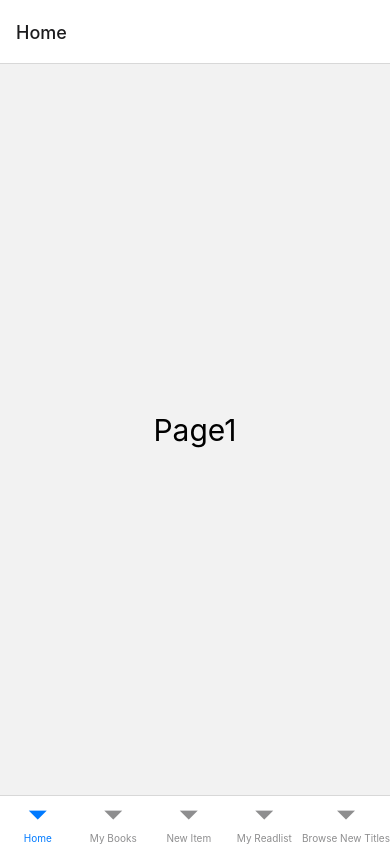
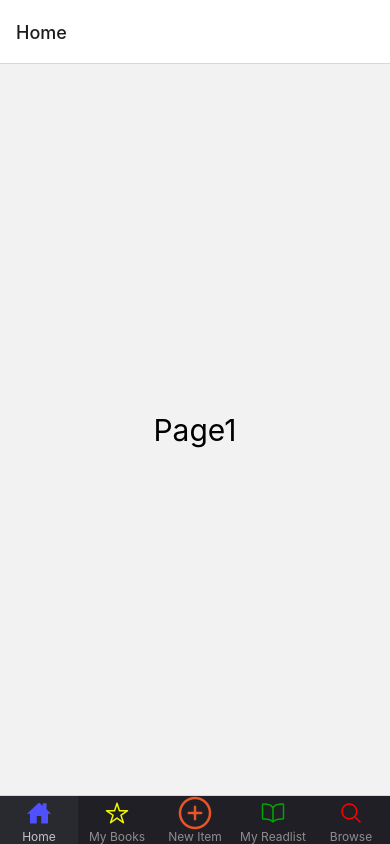
Before and after one commit to voidbloom13/book-lovers, a React Native app: screen / in a window 390 px wide. Built offline with nearby package versions, Linux system fonts and the light colour scheme.

Commit message:
Added basic styling to Navigation Tabs

```diff
--- a/App.js
+++ b/App.js
@@ -1,8 +1,10 @@
 import * as React from 'react';
 import { View, Text, StyleSheet } from 'react-native';
+
+// Navigation Imports
 import { NavigationContainer } from '@react-navigation/native';
 import { createBottomTabNavigator } from '@react-navigation/bottom-tabs';
-
+import Ionicons from '@expo/vector-icons/Ionicons';
 
 // Added temporary components to display navigation tabs, will be replaced as progress is made.
 
@@ -51,12 +53,46 @@ const Tab = createBottomTabNavigator();
 const App = () => {
   return (
     <NavigationContainer>
-      <Tab.Navigator>
+      <Tab.Navigator
+        screenOptions={({ route }) => ({
+          tabBarIcon: ({ focused, color, size}) => {
+            let iconName;
+            let iconSize = 24;
+            let iconColor;
+
+            if (route.name === 'Home') {
+              iconName = focused ? 'home-sharp' : 'home-outline';
+              iconColor = '#5050ff';
+            } else if (route.name === 'My Books') {
+              iconName = focused ? 'star' : 'star-outline';
+              iconColor = '#f0f700';
+            } else if (route.name === 'New Item') {
+              iconName = focused ? 'add-circle-sharp' : 'add-circle-outline';
+              iconSize = 40;
+              iconColor = '#e95429';
+            } else if (route.name === 'My Readlist') {
+              iconName = focused ? 'book-sharp' : 'book-outline';
+              iconColor = '#00a700';
+            } else if (route.name === 'Browse') {
+              iconName = focused ? 'search-sharp' : 'search-outline';
+              iconColor = '#ff0000';
+            }
+
+            return <Ionicons name={iconName} size={iconSize} color={iconColor} />
+          },
+          tabBarActiveBackgroundColor: '#292930',
+          tabBarInactiveBackgroundColor: '#1f1f25',
+          tabBarActiveTintColor: '#c5c5c5',
+          tabBarLabelStyle: {
+            fontSize: 12
+          }
+        })}
+      >
         <Tab.Screen name='Home' component={Page1} />
         <Tab.Screen name='My Books' component={Page2} />
         <Tab.Screen name='New Item' component={NewItem} />
         <Tab.Screen name='My Readlist' component={Page3} />
-        <Tab.Screen name='Browse New Titles' component={Page4} />
+        <Tab.Screen name='Browse' component={Page4} />
       </Tab.Navigator>
     </NavigationContainer>
   )
```
